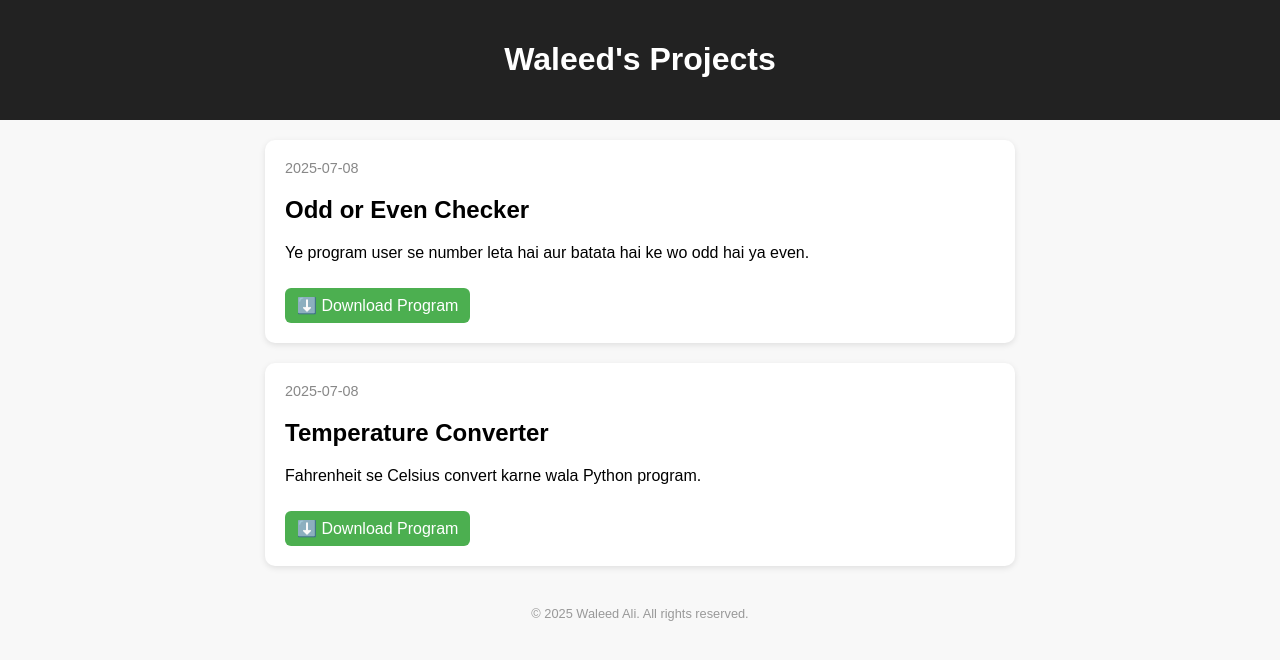
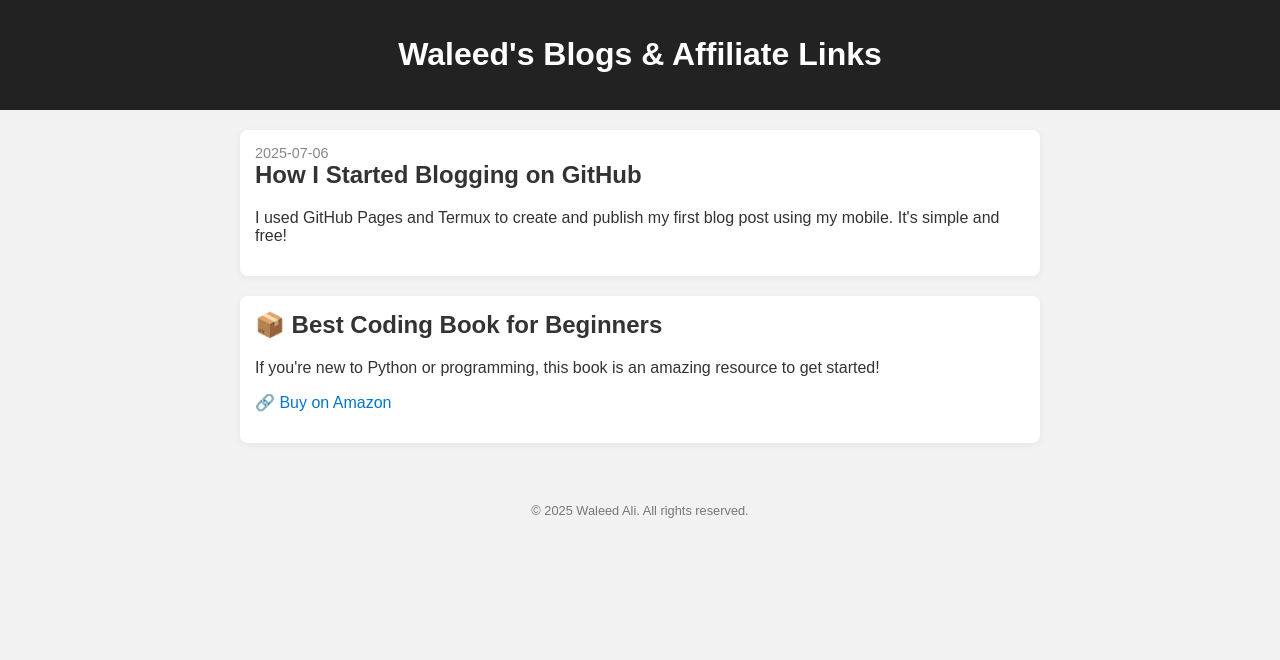
Before and after one commit to waleedcoderuner/waleedcoderuner.github.io, a plain HTML site: page index.html in a window 1280 px wide. Drawn offline with Linux system fonts and the light colour scheme.

Commit message:
Updated website layout with blog and affiliate links

```diff
--- a/index.html
+++ b/index.html
@@ -3,79 +3,75 @@
 <head>
   <meta charset="UTF-8" />
   <meta name="viewport" content="width=device-width, initial-scale=1.0"/>
-  <title>Waleed's Blog</title>
+  <title>Waleed's web & codes</title>
   <style>
     body {
+      margin: 0;
       font-family: Arial, sans-serif;
-      background: #f8f8f8;
-      margin: 0;
-      padding: 0;
+      background: #f2f2f2;
+      color: #333;
     }
     header {
-      background: #222;
-      color: #fff;
+      background-color: #222;
+      color: white;
+      padding: 15px;
       text-align: center;
-      padding: 20px 10px;
     }
     .container {
-      max-width: 750px;
-      margin: 20px auto;
-      padding: 0 16px;
+      max-width: 800px;
+      margin: auto;
+      padding: 20px;
     }
-    .post {
-      background: #fff;
-      padding: 20px;
-      border-radius: 10px;
+    .section {
+      background: white;
+      border-radius: 8px;
+      padding: 15px;
       margin-bottom: 20px;
-      box-shadow: 0 2px 6px rgba(0,0,0,0.1);
+      box-shadow: 0 2px 8px rgba(0,0,0,0.05);
+    }
+    .section h2 {
+      margin-top: 0;
     }
     .date {
+      font-size: 0.9em;
       color: #888;
-      font-size: 0.9em;
-      margin-bottom: 10px;
     }
-    a.button {
-      display: inline-block;
-      background: #4CAF50;
-      color: white;
-      padding: 8px 12px;
+    a {
+      color: #0077cc;
       text-decoration: none;
-      border-radius: 6px;
-      margin-top: 10px;
     }
-    footer {
-      text-align: center;
-      padding: 20px;
-      font-size: 0.8em;
-      color: #999;
+    a:hover {
+      text-decoration: underline;
     }
   </style>
 </head>
 <body>
 
   <header>
-  <h1>Waleed's Projects</h1>
+    <h1>Waleed's Blogs & Affiliate Links</h1>
   </header>
 
   <div class="container">
 
-  <div class="post">
-    <div class="date">2025-07-08</div>
-    <h2>Odd or Even Checker</h2>
-    <p>Ye program user se number leta hai aur batata hai ke wo odd hai ya even.</p>
-    <a class="button" href="https://raw.githubusercontent.com/waleedcoderuner/python-programs/main/odd_even.zip" download>⬇️ Download Program</a>
+    <!-- Posts -->
+    <div class="section">
+      <div class="date">2025-07-06</div>
+      <h2>How I Started Blogging on GitHub</h2>
+      <p>I used GitHub Pages and Termux to create and publish my first blog post using my mobile. It's simple and free!</p>
     </div>
 
-  <div class="post">
-    <div class="date">2025-07-08</div>
-    <h2>Temperature Converter</h2>
-    <p>Fahrenheit se Celsius convert karne wala Python program.</p>
-    <a class="button" href="https://raw.githubusercontent.com/waleedcoderuner/python-programs/main/temperature_converter.zip" download>⬇️ Download Program</a>
+    <!-- shop products Link -->
+    <div class="section">
+      <h2>📦 Best Coding Book for Beginners</h2>
+      <p>If you're new to Python or programming, this book is an amazing resource to get started!</p>
+      <p>
+        🔗 <a href="https://www.example.com/affiliate-book-link" target="_blank">Buy on Amazon</a>
+      </p>
     </div>
 
   </div>
 
-<footer>
+  <footer style="text-align:center; font-size:0.8em; padding:20px; color:#777;">
     &copy; 2025 Waleed Ali. All rights reserved.
   </footer>
 
```
Lines whose indentation alone changed are shown as unchanged.
